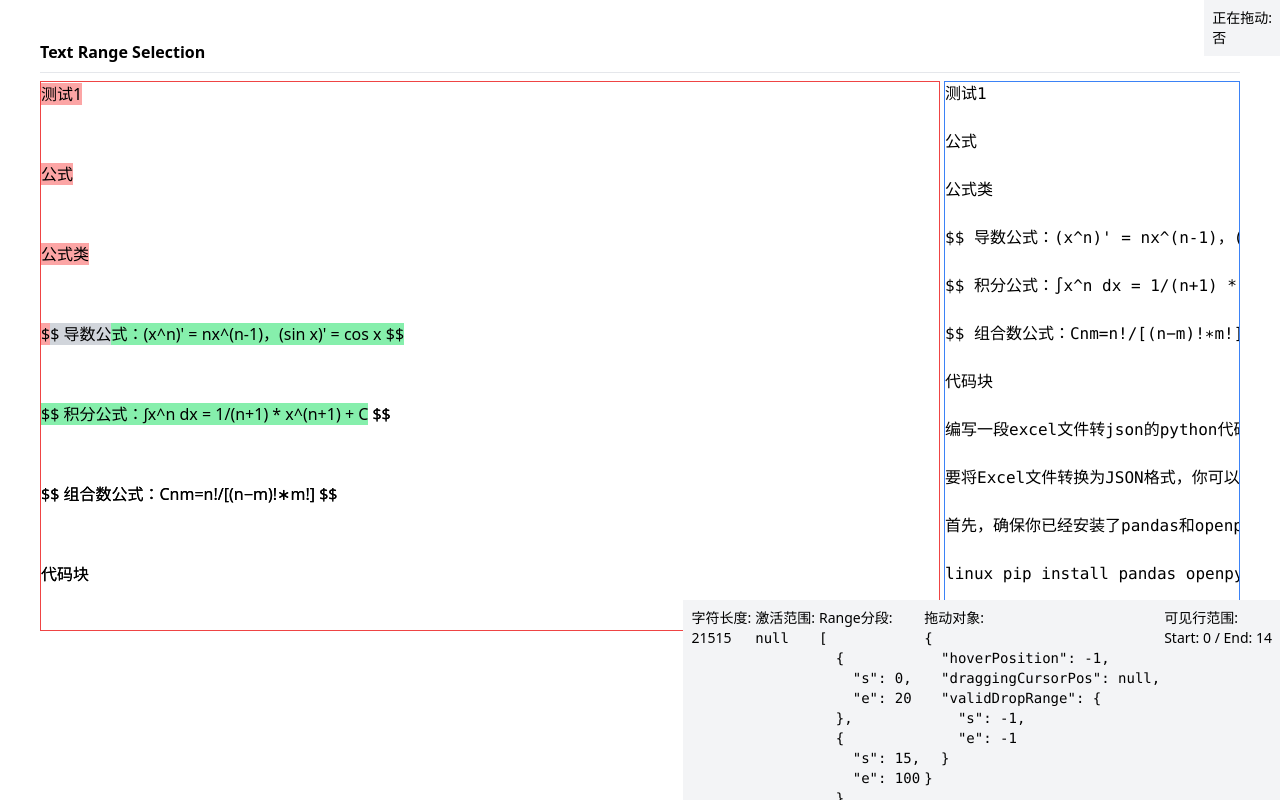
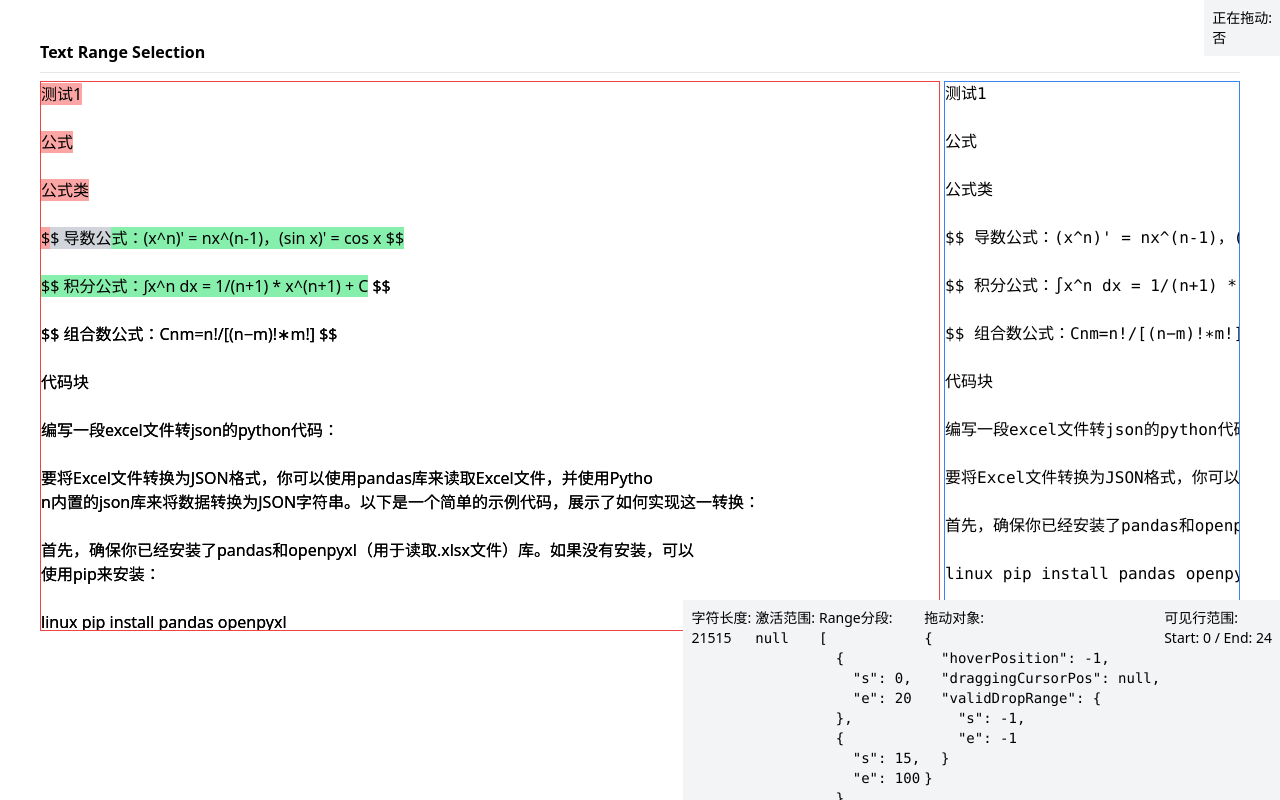
Before and after one commit to fancn21th/textselection, a React (Vite) app: page / in a window 1280 px wide. Built offline with nearby package versions, Linux system fonts and the light colour scheme.

Commit message:
📦 NEW: 动态行高

```diff
--- a/src/components/TextRangeSelector/Renderer/index.tsx
+++ b/src/components/TextRangeSelector/Renderer/index.tsx
@@ -1,6 +1,6 @@
 import { useContext, useMemo } from "react";
 import { RangeContext, SplittedByLineTextRange } from "../context/RangeContext";
-import { FixedSizeList as List } from "react-window";
+import { VariableSizeList as List } from "react-window";
 import clsx from "clsx";
 import DndDragLayer from "./DndDragLayer";
 import DndDropLayer from "./DndDropLayer";
@@ -8,6 +8,20 @@ import BackgroundLayer from "./BackgroundLayer";
 
 type ByKey = {
   [key: number]: SplittedByLineTextRange[];
+};
+
+// 动态计算每行的高度
+const getLineHeight = (line: string) => {
+  const tempElement = document.createElement("div");
+  tempElement.style.position = "absolute";
+  tempElement.style.visibility = "hidden";
+  tempElement.style.whiteSpace = "pre-wrap";
+  tempElement.style.width = "100%";
+  tempElement.innerText = line;
+  document.body.appendChild(tempElement);
+  const height = tempElement.getBoundingClientRect().height;
+  document.body.removeChild(tempElement);
+  return height;
 };
 
 function Text() {
@@ -27,11 +41,17 @@ function Text() {
 
   console.log({ byLineGroupedByKey });
 
+  // 缓存每行的高度
+  const lineHeights = chunks.map(getLineHeight);
+
+  // 动态计算每行的高度
+  const getItemSize = (index: number) => lineHeights[index];
+
   return (
     <List
       height={600} // 父容器高度
       itemCount={chunks.length} // 总块数
-      itemSize={40} // 每行高度
+      itemSize={getItemSize} // 每行高度
       width="100%" // 宽度适应父容器
       onItemsRendered={({
         visibleStartIndex,
```
